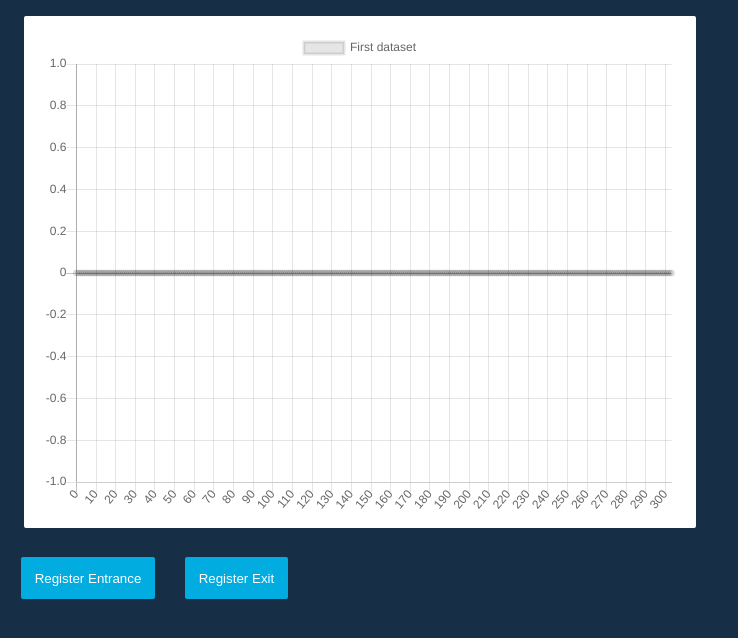
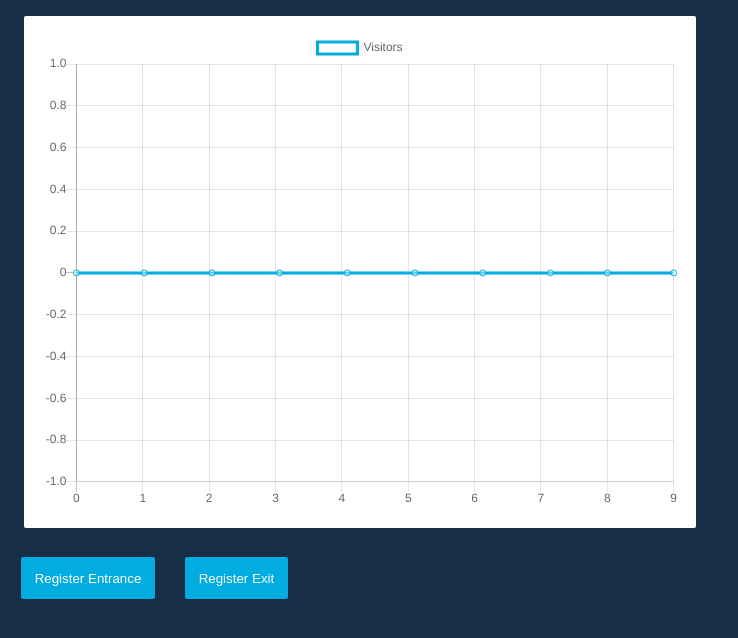
Before and after one commit to cole-easton/TechBuffaloHackathon, a website with bundled scripts: page index.html in a window 1280 px wide. Shown: the whole page, without its empty margins (0-738 px from the left). Built offline with nearby package versions, Linux system fonts and the light colour scheme.

Commit message:
Fix graph animation

```diff
--- a/Room.js
+++ b/Room.js
@@ -12,14 +12,13 @@ export default class Room {
         this._elapsedMillisecs = 0;
         this.pollingFrequency = pollingFrequency || 1000;
         this.data = [];
-        this._update();
+        setInterval(this._update.bind(this), this.pollingFrequency);
     }
 
     _update() {
         this._personMillisecs += this.currentGuests*this.pollingFrequency;
         this._elapsedMillisecs += this.pollingFrequency;
         this.data.push(this.currentGuests);
-        requestAnimationFrame(this._update.bind(this), this.pollingFrequency);
     }
 
     registerEntrance() {
--- a/index.html
+++ b/index.html
@@ -4,7 +4,7 @@
     <meta charset="UTF-8">
     <meta http-equiv="X-UA-Compatible" content="IE=edge">
     <meta name="viewport" content="width=device-width, initial-scale=1.0">
-    <script src = "main2.js" type  = "module"></script>
+    <script src = "main.js" type  = "module"></script>
     <link rel="stylesheet" href="style.css">
     <title>Document</title>
 </head>
--- a/main.js
+++ b/main.js
@@ -4,29 +4,30 @@ import 'https://cdnjs.cloudflare.com/ajax/libs/Chart.js/2.7.2/Chart.bundle.min.j
 Chart.defaults.backgroundColor = "white";
 Chart.defaults.color = "#00ace0";
 
-const sampleRoom = new Room("Sample Room", 5000);
+const sampleRoom = new Room("Sample Room", 500);
 
 document.querySelector("#enter").onclick = _ => sampleRoom.registerEntrance();
-//document.querySelector("#enter").onclick = _ => updateGraph(sampleRoom.getTimeSeriesData());
 document.querySelector("#exit").onclick = _ => sampleRoom.registerExit();
-document.querySelector("#update").onclick = _ => updateGraph(sampleRoom.getTimeSeriesData());
-
 
 const canvas = document.querySelector("#chart");
 const ctx = canvas.getContext("2d");
 
-function updateGraph(data) {
-    console.log(data);
-    let chart = new Chart(ctx, {
+
+setInterval(() => {
+    const data = sampleRoom.getTimeSeriesData();
+    updateGraph(data);
+  }, 1000);
+
+const chart = new Chart(canvas, {
     type: 'line',
     data: {
         datasets: [{
-                label: 'First dataset',
-                data: data,
+            label: 'Visitors',
+            data: [],
             borderColor: "#00ace0",
             backgroundColor: "rgba(255, 255, 255, 0.4)"
         }],
-            labels: data.map((_,i)=>i)
+        labels: []
     },
     options: {
         scales: {
@@ -34,8 +35,15 @@ function updateGraph(data) {
                 suggestedMin: 50,
                 suggestedMax: 100
             }
-            }
+        },
     }
 });
 
+function updateGraph(data) {
+    console.log( chart.data.datasets[0].data);
+    const currentLength = chart.data.datasets[0].data.length;
+    chart.data.datasets[0].data.push(...data.filter((_,i)=>i>=currentLength));
+    chart.data.labels = data.map((_,i)=>i);
+    chart.update();
+    console.log("hohoho");
 }
--- a/main2.js
+++ b/main2.js
@@ -16,10 +16,7 @@ document.querySelector("#exit").onclick = () => {
   updateGraph(sampleRoom.getTimeSeriesData());
 };
 
-setInterval(() => {
-    const data = sampleRoom.getTimeSeriesData();
-    updateGraph(data);
-  }, 1000);
+
 
 function updateGraph(data) {
   console.log(data);
```
Lines whose indentation alone changed are shown as unchanged.
